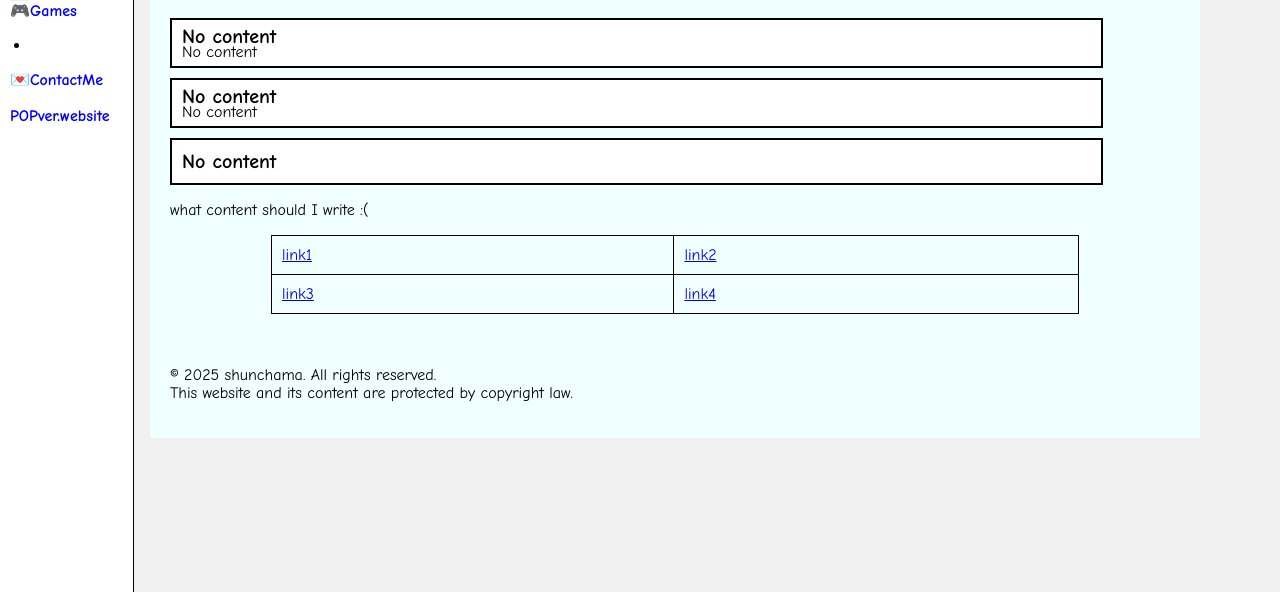
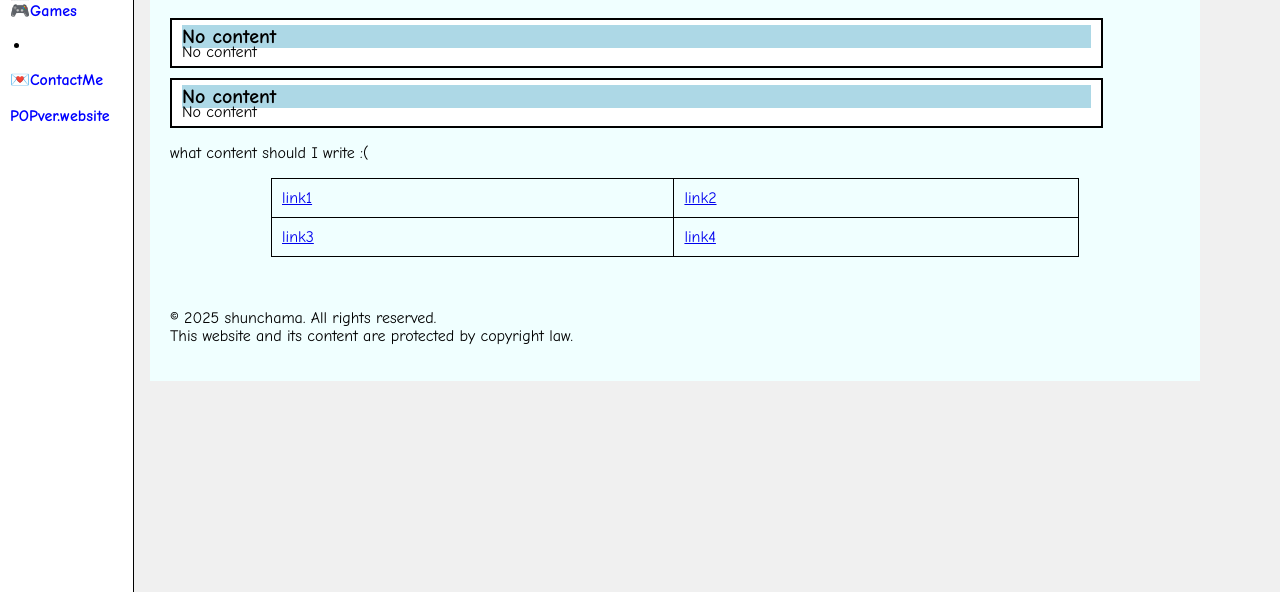
Before and after one commit to shunchama/home, a plain HTML site: page index.html in a window 1280 px wide. Shown: the part 208-800 px from the top of the page. Drawn offline with Linux system fonts and the light colour scheme.

Commit message:
Add files via upload

```diff
--- a/index.html
+++ b/index.html
@@ -139,14 +139,14 @@
         <p></p>
 
         <div class="box">
-            <h2>No content</h2>
+            <h2 style="background-color: #ADD8E6;">No content</h2>
             <p>No content</p>
         </div>
         <div class="box">
-            <h2>No content</h2>
+            <h2 style="background-color: #ADD8E6;">No content</h2>
             <p>No content</p>
         </div>
-        <h2 class="box">No content</h2>
+
         <p>what content should I write :(</p>
 
 
```
